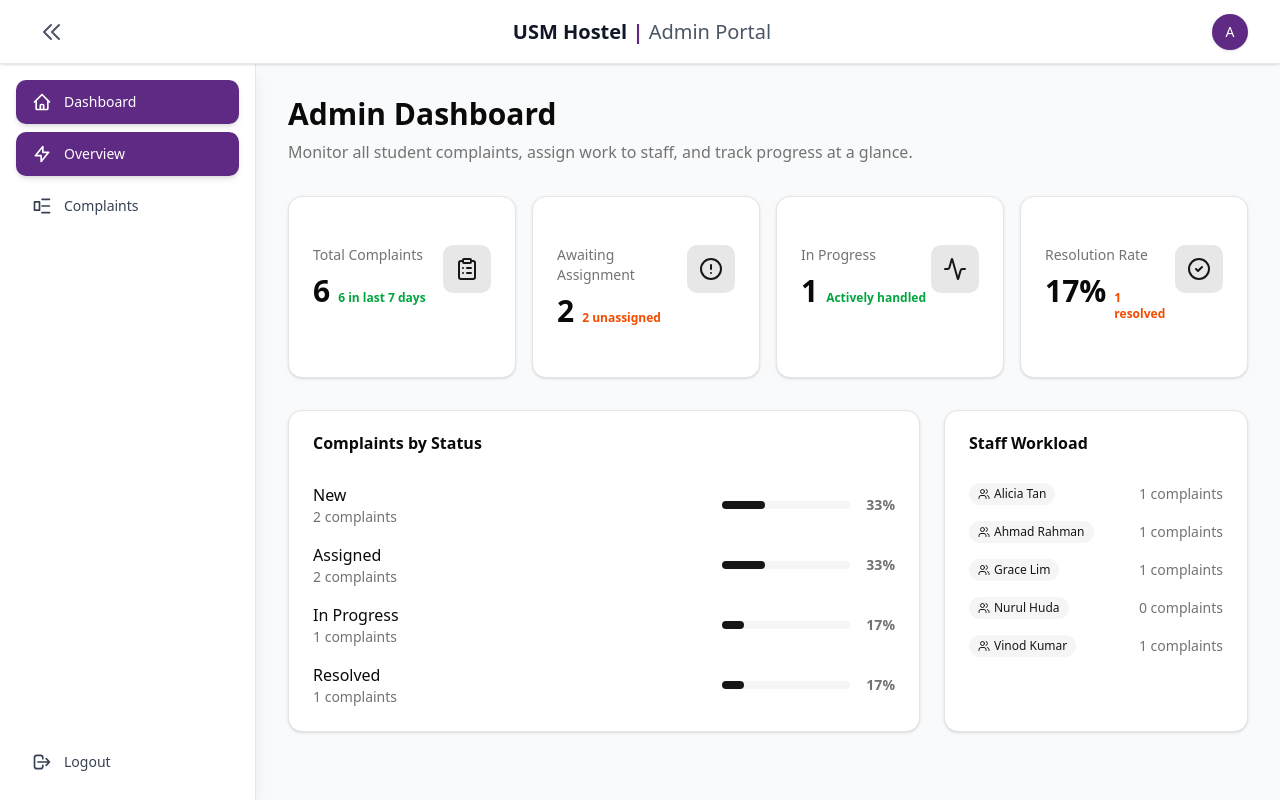
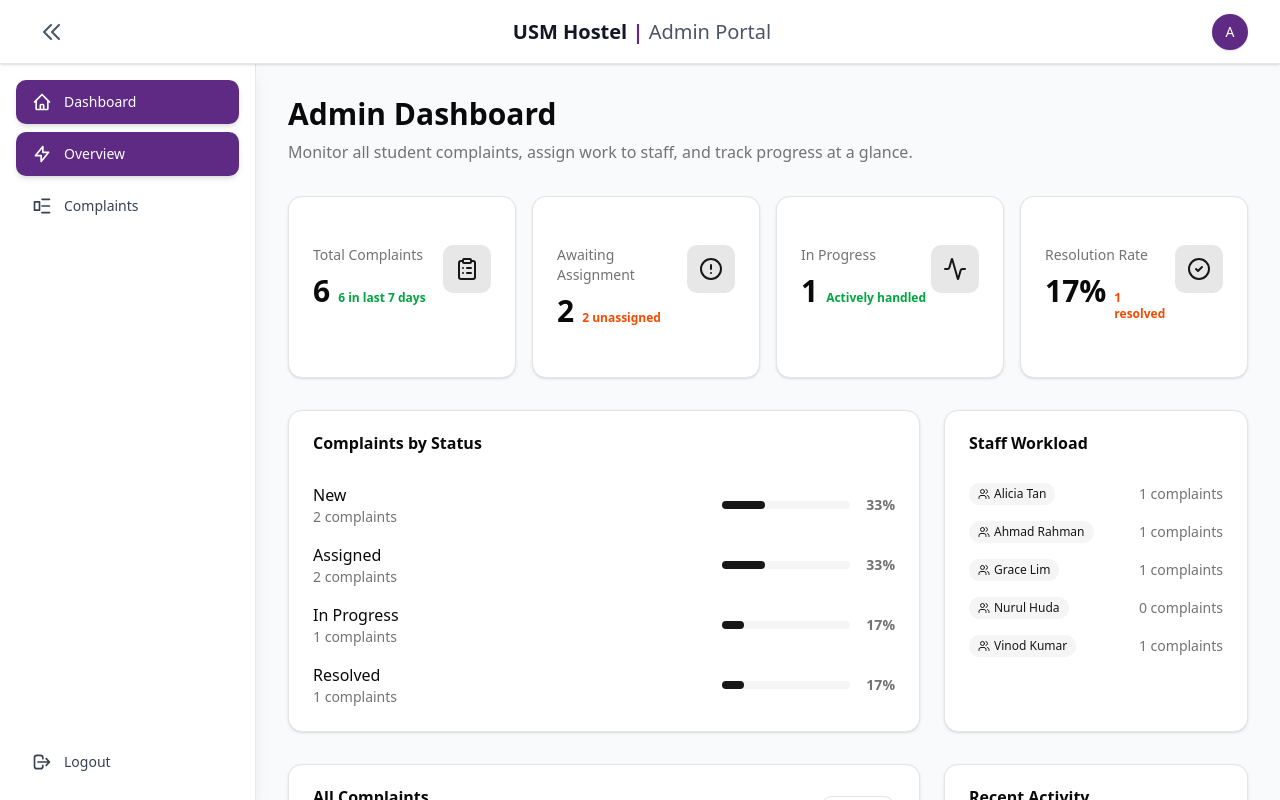
Before and after one commit to danishayman/CMT322-Asg1, a Next.js app: page /admin in a window 1280 px wide. Shown: the top 800 px of the page. Built offline with nearby package versions, Linux system fonts and the light colour scheme.

Commit message:
Updated Admin Page

```diff
--- a/app/admin/page.tsx
+++ b/app/admin/page.tsx
@@ -1,6 +1,6 @@
 "use client"
 
-import { useContext, useMemo, useState } from "react"
+import { useMemo, useState } from "react"
 import { StatsCards } from "@/components/dashboard/stats-card"
 import { Badge } from "@/components/ui/badge"
 import { Button } from "@/components/ui/button"
@@ -20,7 +20,6 @@ import {
   UserCheck,
   Users,
 } from "lucide-react"
-import { AdminSectionContext } from "./layout"
 
 type ComplaintStatus = "New" | "Assigned" | "In Progress" | "Resolved"
 type ComplaintPriority = "Low" | "Medium" | "High"
@@ -155,7 +154,6 @@ export default function AdminDashboardPage() {
     buildActivityItem("Resolved complaint #CMP-1041 (Noise complaint level 5)"),
     buildActivityItem("Followed up with staff on complaint #CMP-1043"),
   ])
-  const { activeSection } = useContext(AdminSectionContext)
 
   const [referenceNow] = useState(() => Date.now())
 
@@ -243,6 +241,7 @@ export default function AdminDashboardPage() {
     ]
   }, [totals])
 
+
   const statusBreakdown = useMemo(() => {
     return (Object.keys(statusStyles) as ComplaintStatus[]).map((status) => {
       const value = totals.byStatus[status]
@@ -324,8 +323,6 @@ export default function AdminDashboardPage() {
         </p>
       </header>
 
-      {activeSection === "overview" && (
-        <>
       <StatsCards stats={statsData} />
 
       <section
@@ -388,10 +385,7 @@ export default function AdminDashboardPage() {
           </CardContent>
         </Card>
       </section>
-        </>
-      )}
 
-      {activeSection === "complaints" && (
       <section
         id="complaints"
         className="grid grid-cols-1 gap-6 scroll-mt-24 xl:grid-cols-3"
@@ -527,7 +521,6 @@ export default function AdminDashboardPage() {
           </CardContent>
         </Card>
       </section>
-      )}
     </div>
   )
 }
```
Lines whose indentation alone changed are shown as unchanged.
